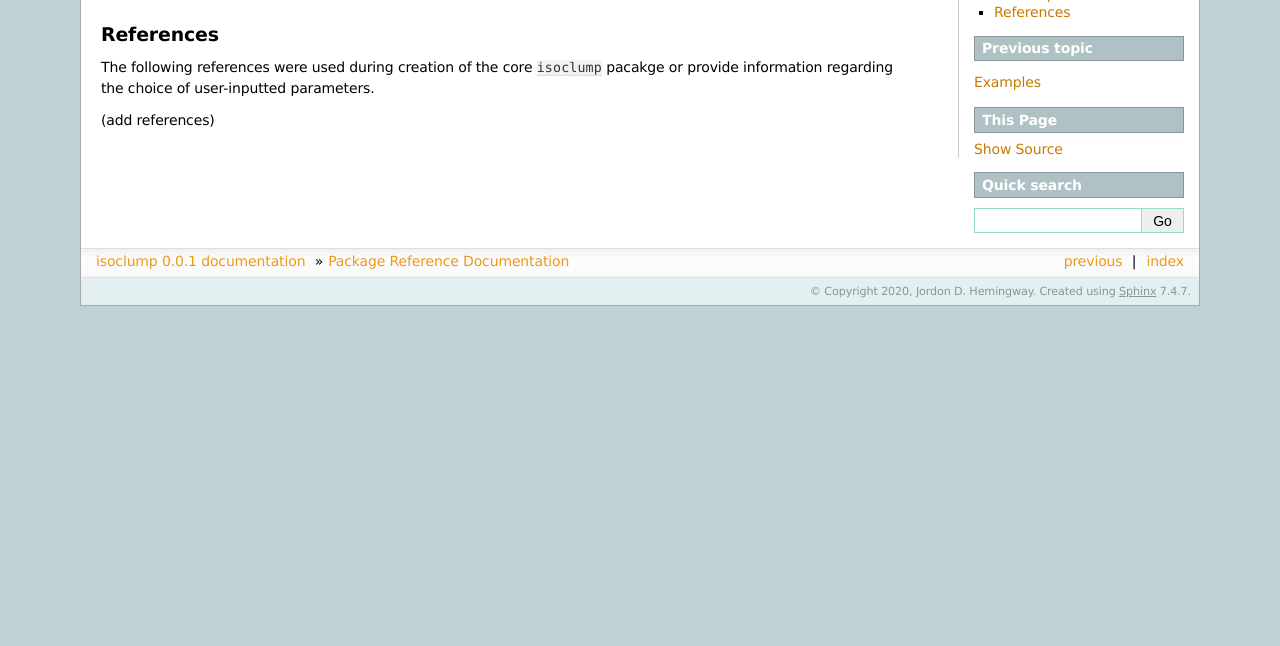
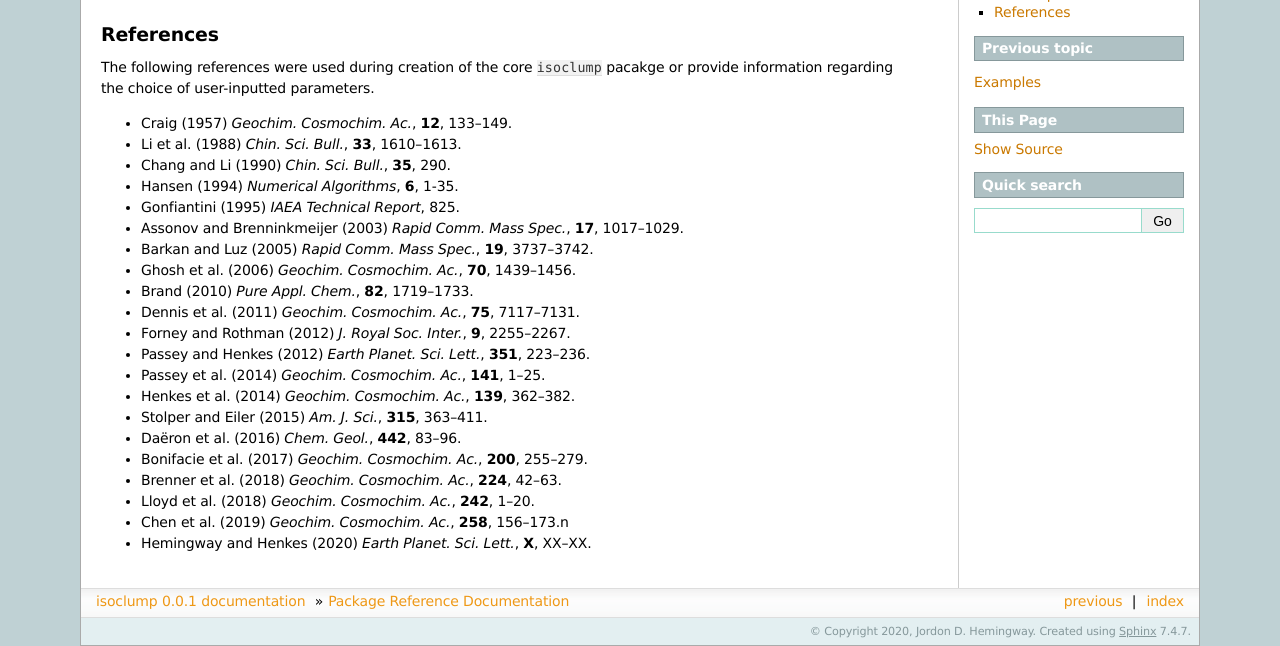
Before and after one commit to FluvialSeds/isotopylog, a Sphinx documentation site: the page built from docs/package_reference.rst, in a window 1280 px wide. Shown: the part 411-1057 px from the top of the page. Built offline with Sphinx 7.4.7, drawn with Linux system fonts in a browser that asks for light colours; before the commit the page ends 900 px from its top, so only the background shows below that.

Commit message:
added references to docs

```diff
--- a/docs/package_reference.rst
+++ b/docs/package_reference.rst
@@ -31,4 +31,24 @@ References
 The following references were used during creation of the core ``isoclump``
 pacakge or provide information regarding the choice of user-inputted parameters.
 
-(add references)
+* Craig (1957) *Geochim. Cosmochim. Ac.*, **12**, 133--149.
+* Li et al. (1988) *Chin. Sci. Bull.*, **33**, 1610--1613.
+* Chang and Li (1990) *Chin. Sci. Bull.*, **35**, 290.
+* Hansen (1994) *Numerical Algorithms*, **6**, 1-35.
+* Gonfiantini (1995) *IAEA Technical Report*, 825.
+* Assonov and Brenninkmeijer (2003) *Rapid Comm. Mass Spec.*, **17**, 1017--1029.
+* Barkan and Luz (2005) *Rapid Comm. Mass Spec.*, **19**, 3737--3742.
+* Ghosh et al. (2006) *Geochim. Cosmochim. Ac.*, **70**, 1439--1456.
+* Brand (2010) *Pure Appl. Chem.*, **82**, 1719--1733.
+* Dennis et al. (2011) *Geochim. Cosmochim. Ac.*, **75**, 7117--7131.
+* Forney and Rothman (2012) *J. Royal Soc. Inter.*, **9**, 2255--2267.
+* Passey and Henkes (2012) *Earth Planet. Sci. Lett.*, **351**, 223--236.
+* Passey et al. (2014) *Geochim. Cosmochim. Ac.*, **141**, 1--25.
+* Henkes et al. (2014) *Geochim. Cosmochim. Ac.*, **139**, 362--382.
+* Stolper and Eiler (2015) *Am. J. Sci.*, **315**, 363--411.
+* Daëron et al. (2016) *Chem. Geol.*, **442**, 83--96.
+* Bonifacie et al. (2017) *Geochim. Cosmochim. Ac.*, **200**, 255--279.
+* Brenner et al. (2018) *Geochim. Cosmochim. Ac.*, **224**, 42--63.
+* Lloyd et al. (2018) *Geochim. Cosmochim. Ac.*, **242**, 1--20.
+* Chen et al. (2019) *Geochim. Cosmochim. Ac.*, **258**, 156--173.\n
+* Hemingway and Henkes (2020) *Earth Planet. Sci. Lett.*, **X**, XX--XX.
```
